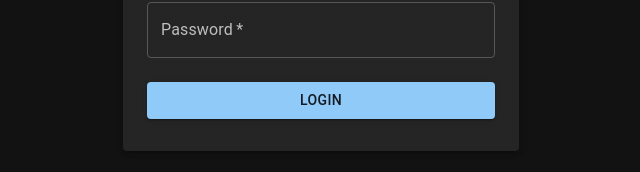
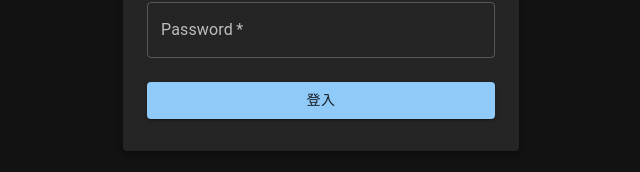
Before and after one commit to Guagua-ai/AITouTiao-Web, a React (Create React App) app: page / in a window 1280 px wide. Shown: the part 254-426 px from the top of the page, without its empty margins (319-959 px from the left). Built offline with nearby package versions, Linux system fonts and the light colour scheme.

Commit message:
Change login page text to Chinese

```diff
--- a/src/pages/Login.js
+++ b/src/pages/Login.js
@@ -52,12 +52,12 @@ const Login = () => {
         if (response.status === 200) {
             if (!response.data.accessToken) {
                 setLoading(false);
-                setError('Missing access token. Please try again.');
+                setError('缺少access token. 请重新尝试。');
                 return;
             }
             if (!response.data.refreshToken) {
                 setLoading(false);
-                setError('Missing refresh token. Please try again.');
+                setError('缺少refresh token. 请重新尝试。');
                 return;
             }
             localStorage.setItem('name', response.data.name);
@@ -67,7 +67,7 @@ const Login = () => {
             localStorage.setItem('refreshToken', response.data.refreshToken); // Update this line
             navigate('/home');
         } else {
-            alert('Login failed. Please try again.');
+            alert('登入失败，请重新尝试。');
         }
         setLoading(false);
     };
@@ -112,7 +112,7 @@ const Login = () => {
                         sx={styles.submit}
                         disabled={loading}
                     >
-                        {loading ? <CircularProgress size={24} /> : 'Login'}
+                        {loading ? <CircularProgress size={24} /> : '登入'}
                     </Button>
                     <Typography variant="body2" color="error">
                         {error}
```
